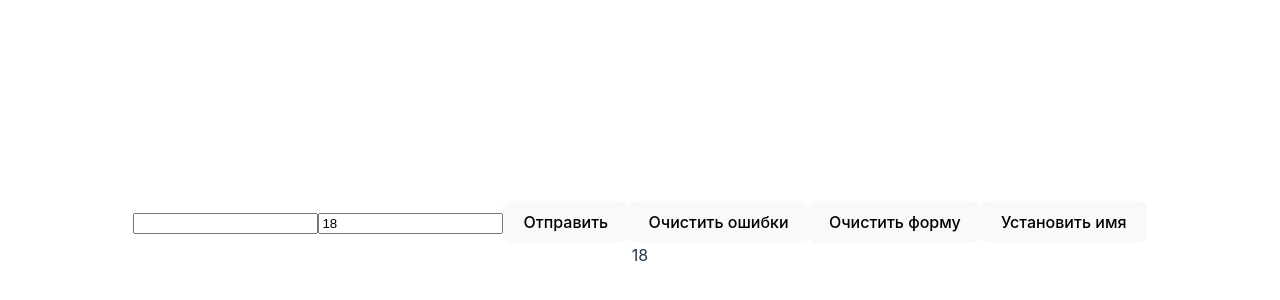
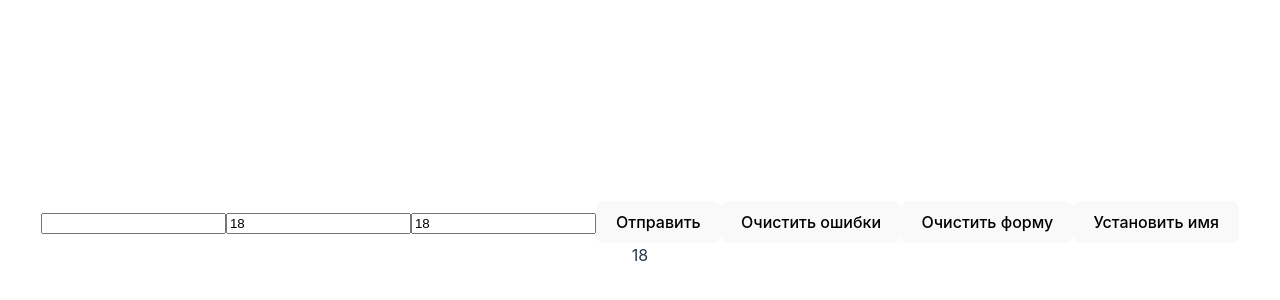
Before and after one commit to katsiev1997/react-hook-form, a React (Vite) app: page / in a window 1280 px wide. Shown: the part 166-466 px from the top of the page. Built offline with nearby package versions, Linux system fonts and the light colour scheme.

Commit message:
интеграция с библиотеками

```diff
--- a/src/App.tsx
+++ b/src/App.tsx
@@ -1,4 +1,4 @@
-import { SubmitErrorHandler, SubmitHandler, useForm } from "react-hook-form";
+import { Controller, SubmitErrorHandler, SubmitHandler, useForm } from "react-hook-form";
 import "./App.css";
 
 interface IMyForm {
@@ -9,6 +9,7 @@ function App() {
   const {
     register,
     handleSubmit,
+    control,
     clearErrors,
     reset,
     watch,
@@ -36,6 +37,11 @@ function App() {
           {...register("name", { required: true })}
           aria-invalid={errors.name ? true : false}
         />
+        <Controller
+          name="age"
+          control={control}
+          render={({ field }) => <input {...field} />}
+        />
         <input type="number" {...register("age")} />
         <button>Отправить</button>
         <button type="button" onClick={() => clearErrors()}>
```
